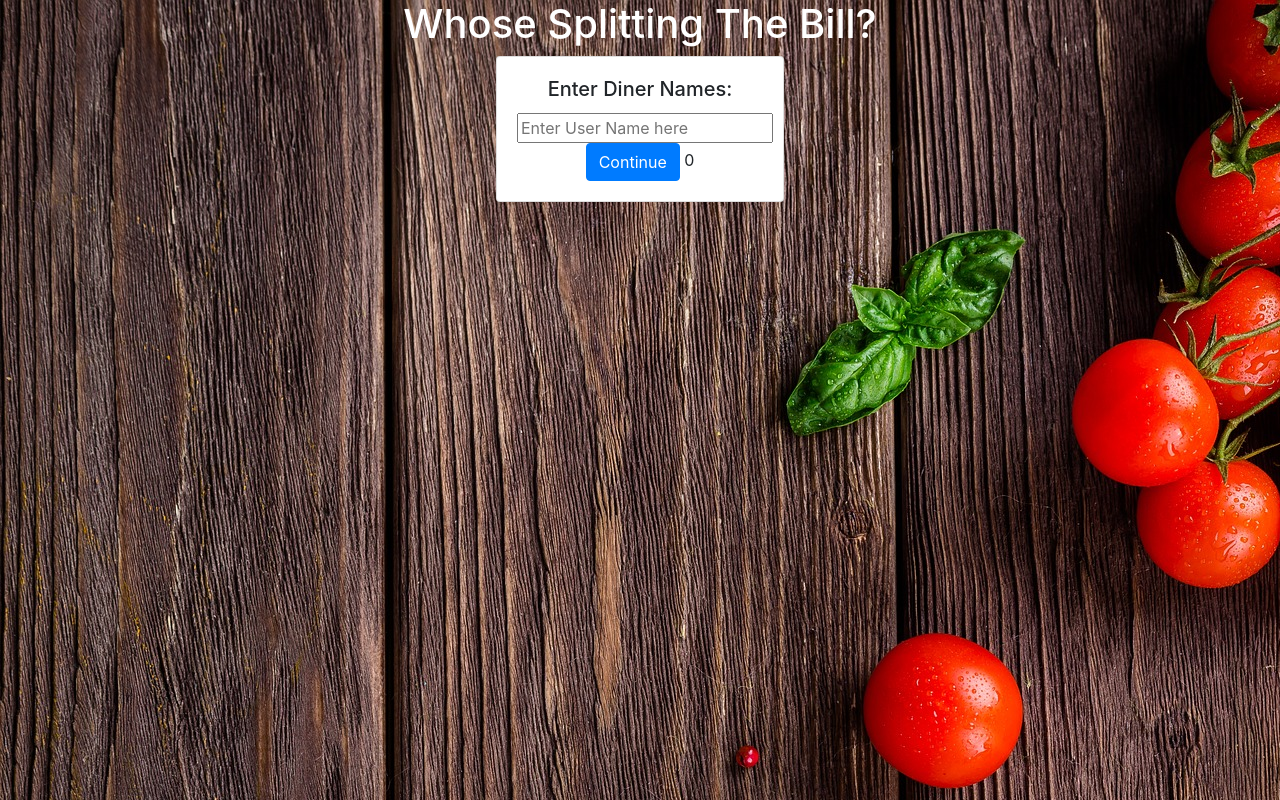
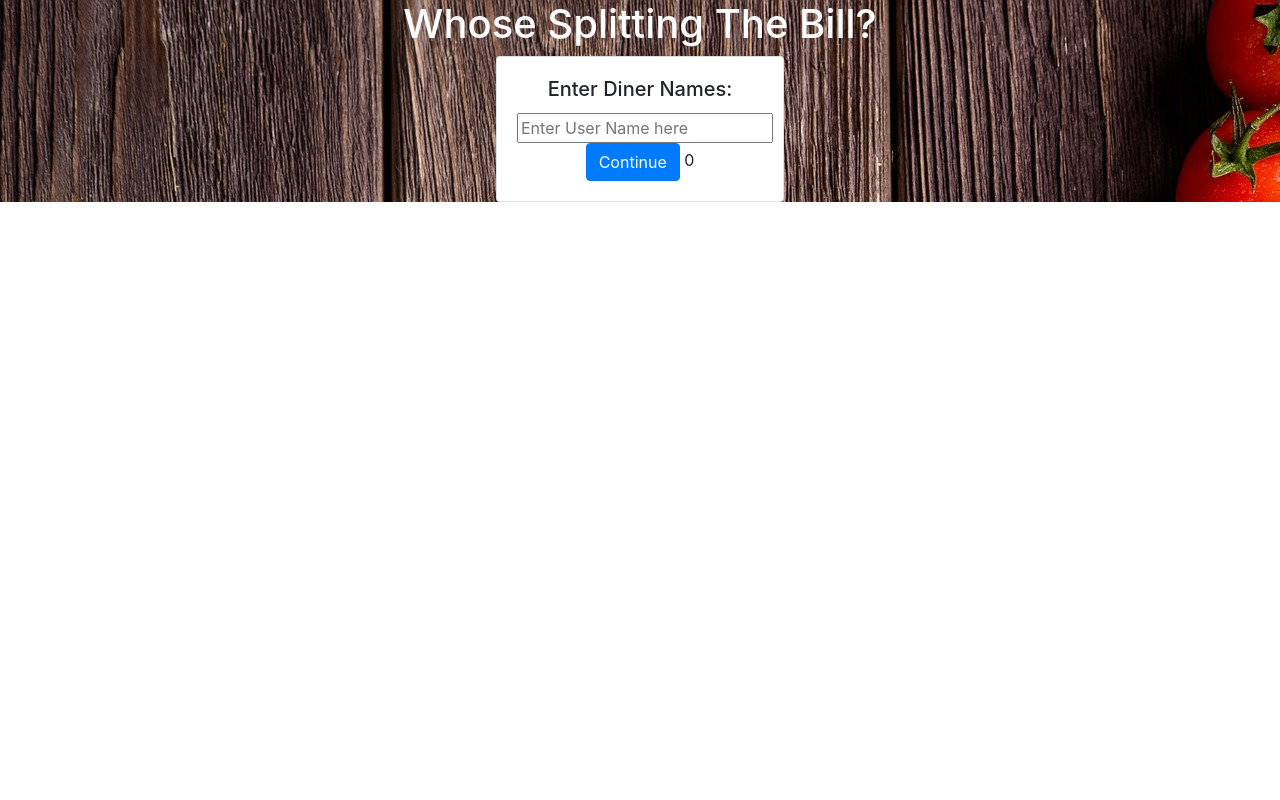
Before and after one commit to Abeyy/Restauranteur-JS, a Vue app: page / in a window 1280 px wide. Built offline with nearby package versions, Linux system fonts and the light colour scheme.

Commit message:
more styling

```diff
--- a/src/components/EnterUsers.vue
+++ b/src/components/EnterUsers.vue
@@ -28,7 +28,7 @@ export default {
   .enter-users-screen {
     text-align: center;
     background: url('../assets/simpleCooking.jpg');
-    height: 100vh;
+    min-height: 100%;
   }
 
   .enter-user-title {
```
